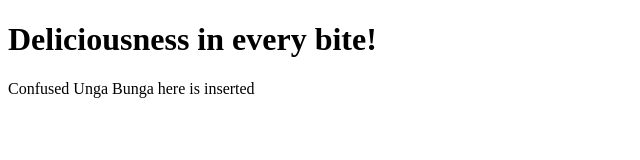
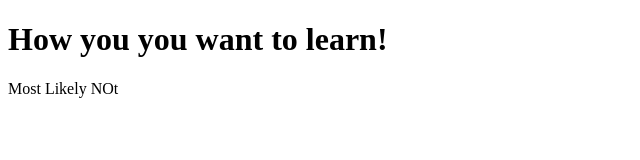
Before and after one commit to Logical-error/myCooking.com, a plain HTML site: page index.htm in a window 1280 px wide. Shown: the whole page, without its empty margins (0-640 px from the left). Drawn offline with Linux system fonts and the light colour scheme.

Commit message:
update to Learn

```diff
--- a/index.htm
+++ b/index.htm
@@ -2,8 +2,8 @@
 <html>
 <body>
 
-<h1>Deliciousness in every bite!</h1>
-<p>Confused Unga Bunga here is inserted</p>
+<h1>How you you want to learn!</h1>
+<p>Most Likely NOt</p>
 
 </body>
 </html>
```
